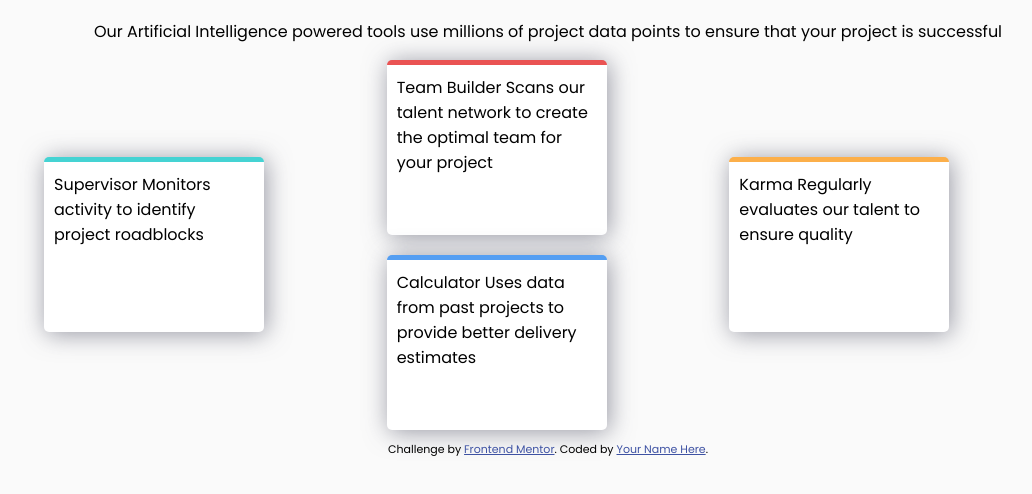
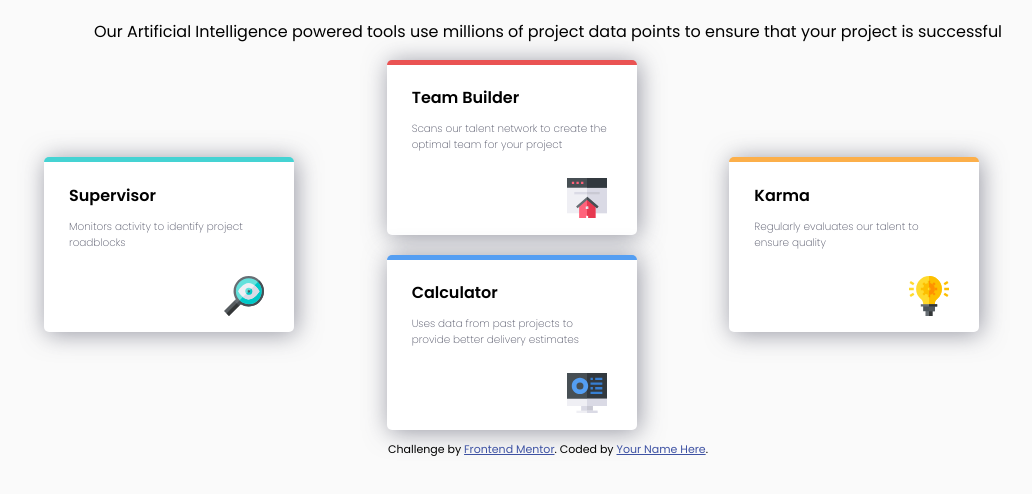
Before and after one commit to veronicajujuy/Four-card-feature, a plain HTML site: page index.html in a window 1280 px wide. Shown: the part 170-664 px from the top of the page, without its empty margins (92-1124 px from the left). Drawn offline with Linux system fonts and the light colour scheme.

Commit message:
casi terminado

```diff
--- a/css/style.css
+++ b/css/style.css
@@ -32,7 +32,7 @@ body {
       width: 200px;
       height: 150px;
       border-radius: 5px;
-      padding: 10px;
+      padding: 10px 25px;
       box-shadow: 2px 2px 25px hsla(234, 12%, 34%, 0.572);
   }
 
@@ -55,6 +55,23 @@ body {
     border-top: solid 5px hsl(212, 86%, 64%);
     grid-area: four;
   }
+
+  .card-title {
+      font-weight: 600;
+      font-size: 1rem;
+  }
+  .card-body {
+    font-weight: 300;
+    font-size: 0.65rem;
+    color: hsl(234, 12%, 34%);
+  }
+
+  .card-img {
+      height: 40px;
+      padding-left: 155px;
+      padding-top: 15px;
+  }
+
   @media (min-width: 400px) {
     main {
     margin: 0 auto;
--- a/index.html
+++ b/index.html
@@ -42,18 +42,27 @@
     </header>
     <main>
       <div class="one card">
-        Supervisor Monitors activity to identify project roadblocks
+        <h1 class="card-title">Supervisor</h1>
+        <p class="card-body">Monitors activity to identify project roadblocks</p>
+        <img class="card-img" src="images/icon-supervisor.svg" alt="supervisor">
       </div>
       <div class="two card">
-        Team Builder Scans our talent network to create the optimal team for
-        your project
+        <h1 class="card-title">Team Builder</h1>
+        <p class="card-body">Scans our talent network to create the optimal team for
+        your project</p>
+        <img class="card-img" src="images/icon-team-builder.svg" alt="supervisor">
+
       </div>
       <div class="three card">
-        Karma Regularly evaluates our talent to ensure quality
+        <h1 class="card-title">Karma</h1>
+        <p class="card-body">Regularly evaluates our talent to ensure quality</p>
+        <img class="card-img" src="images/icon-karma.svg" alt="karma">
       </div>
       <div class="four card">
-        Calculator Uses data from past projects to provide better delivery
-        estimates
+        <h1 class="card-title">Calculator</h1>
+        <p class="card-body">Uses data from past projects to provide better delivery
+        estimates</p>
+        <img class="card-img" src="images/icon-calculator.svg" alt="calculator">
       </div>
     </main>
 
```
